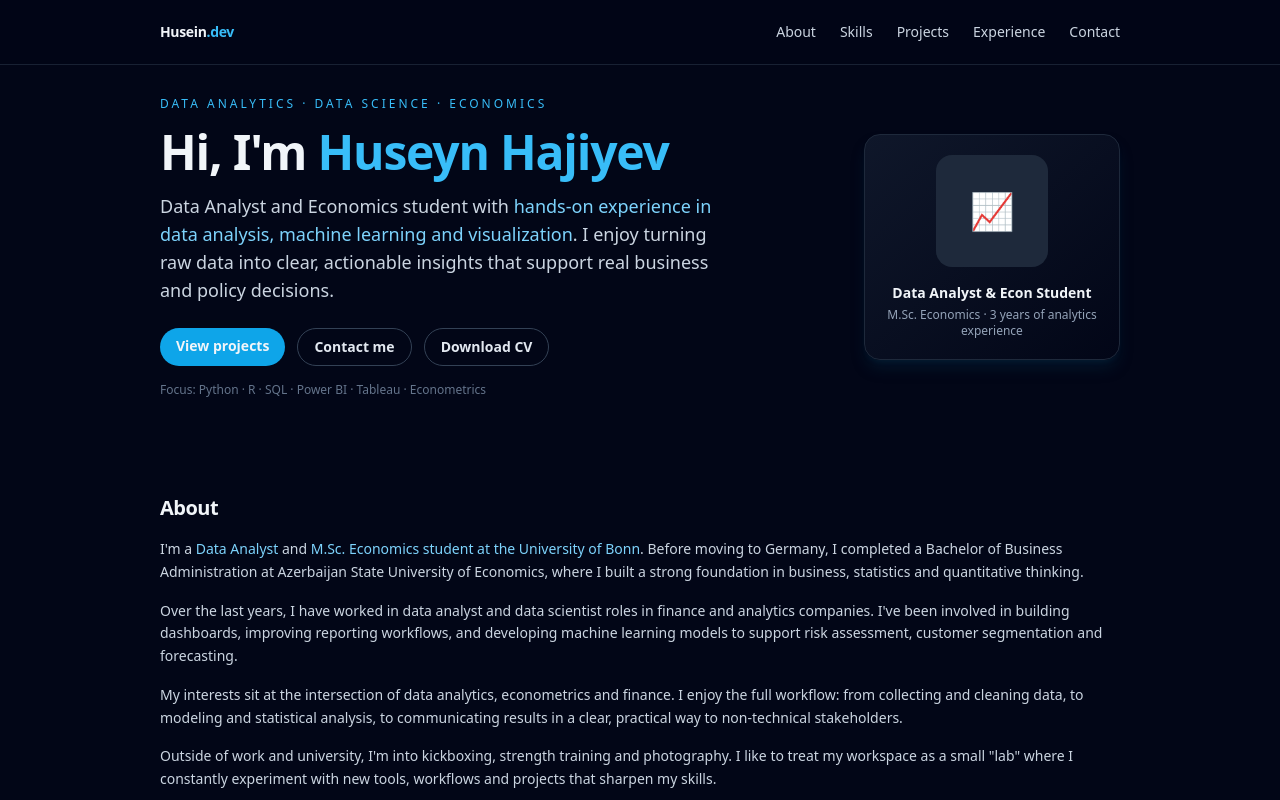
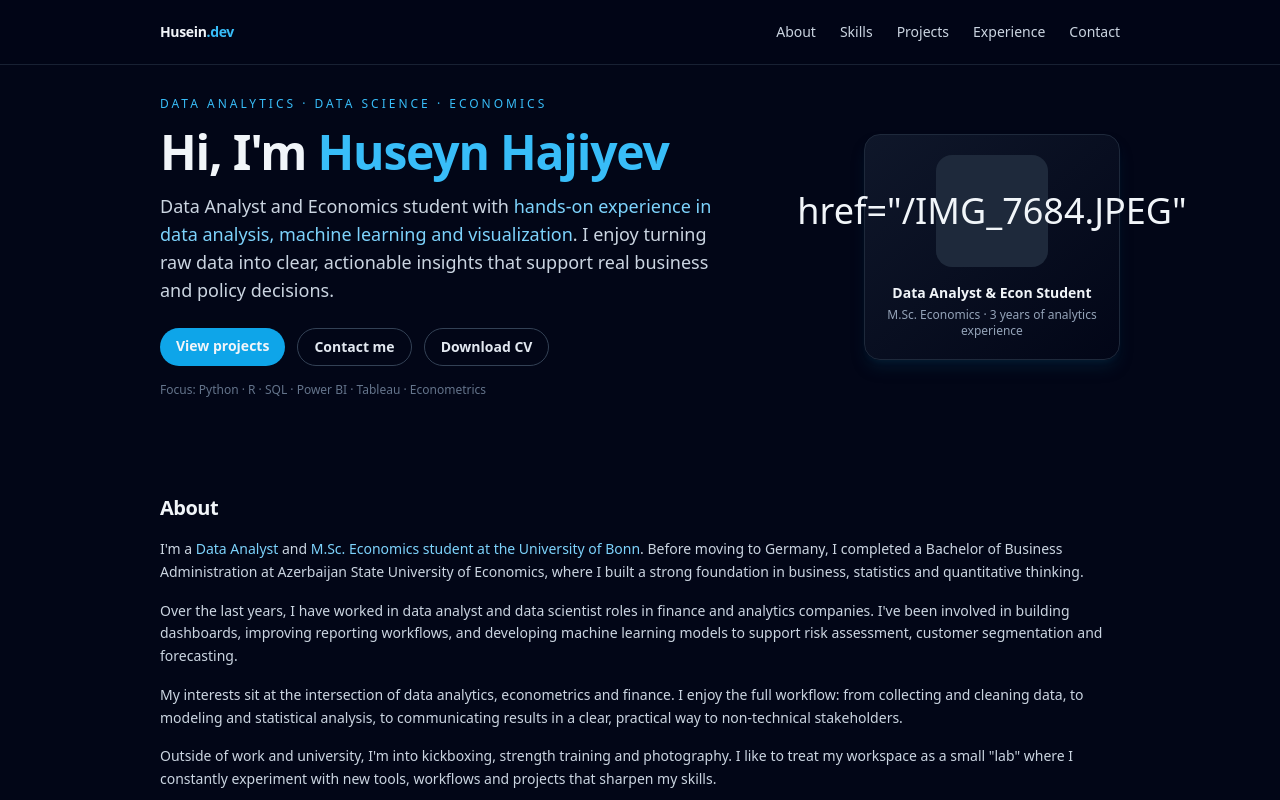
Before and after one commit to HuseinHaji/husein-portfolio, a React (Vite) app: page / in a window 1280 px wide. Shown: the top 800 px of the page. Built offline with nearby package versions, Linux system fonts and the light colour scheme.

Commit message:
Hero Updated

```diff
--- a/src/components/Hero.jsx
+++ b/src/components/Hero.jsx
@@ -54,7 +54,7 @@ export default function Hero() {
       <div className="w-full md:w-64">
         <div className="relative rounded-2xl border border-slate-800 bg-gradient-to-br from-slate-900 to-slate-950 p-5 shadow-lg shadow-sky-950/40">
           <div className="h-28 w-28 rounded-2xl bg-slate-800 mx-auto mb-4 flex items-center justify-center text-4xl">
-            <span className="select-none">📈</span>
+            <span className="select-none">href="/IMG_7684.JPEG"</span>
           </div>
           <div className="space-y-1 text-center">
             <p className="text-sm font-semibold text-slate-100">
```
Also changed, not shown: public/IMG_7684.JPEG (added).
